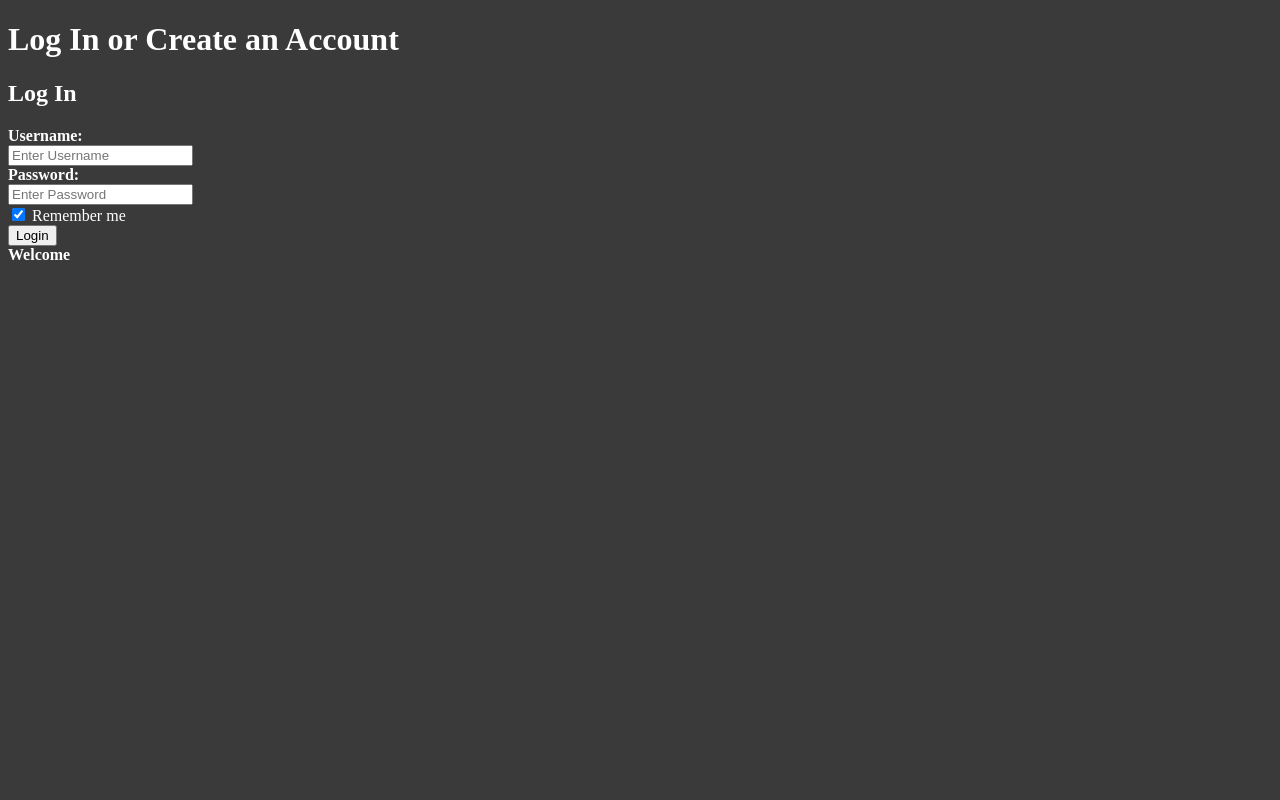
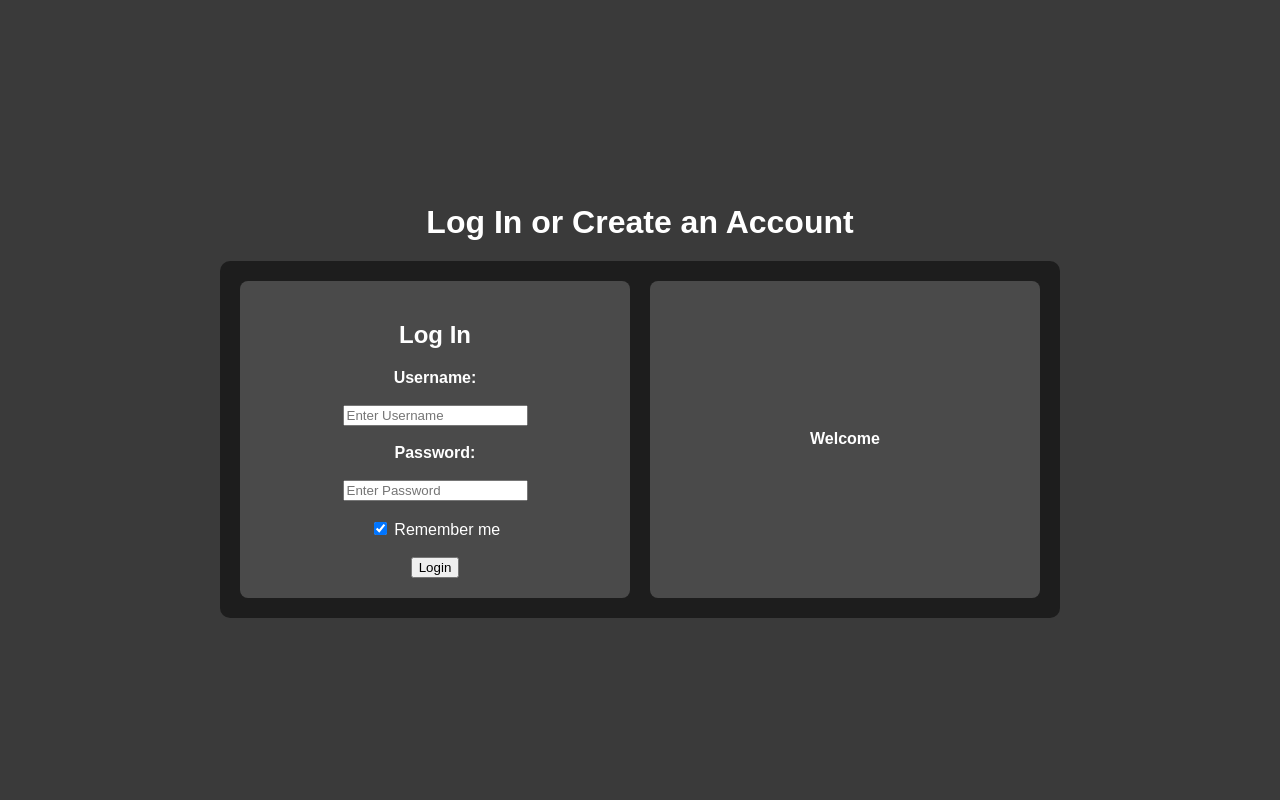
Before and after one commit to Larianter/Palendar, a Django app: template Palendar/palendar_app/templates/palendar_app/logIn.html in a window 1280 px wide. Run offline with Django 5.2, Linux system fonts and the light colour scheme; the template is opened without the code that fills it, so the values that code supplies are empty.

Commit message:
Login page, welcome message needs to be changed

```diff
--- a/Palendar/palendar_app/templates/palendar_app/logIn.html
+++ b/Palendar/palendar_app/templates/palendar_app/logIn.html
@@ -4,19 +4,60 @@
     <style>
       body {
         background-color: #3a3a3a;
+        font-family: Arial, sans-serif;
+        margin: 0;
+        height: 100vh;
+        display: flex;
+        align-items: center;
+        justify-content: center;
+        color: #ffffff;
       }
-      h1, h2, label, b {
+      .page-container {
+        text-align: center;
+        width: 100%;
+      }
+      h1 {
         color: #fff;
+        margin-bottom: 20px;
+      }
+      .parent-container {
+        background-color: rgba(0, 0, 0, 0.5);
+        padding: 20px;
+        border-radius: 10px;
+        display: grid;
+        grid-template-columns: 1fr 1fr; /* Two equal columns */
+        gap: 20px; /* Space between columns */
+        width: 80%;
+        max-width: 800px;
+        margin: auto;
+      }
+      .grid-child-element-LogIn, .grid-child-element-Welcome {
+        background-color: #4a4a4a;
+        padding: 20px;
+        border-radius: 8px;
+        display: flex;
+        flex-direction: column;
+        align-items: center;
+        justify-content: center;
+        min-height: 200px; /* Ensures both are the same size */
+      }
+      .grid-child-element-Welcome {
+        text-align: center;
+      }
+      .welcome-text-container {
+        padding: 10px;
+        border-radius: 5px;
       }
     </style>
     <title>Log In or Create an Account</title>
   </head>
   <body>
-    <h1>Log In or Create an Account</h1>
-    <form action="action_page.php" method="post">
-      <div class="grid-container-element">
-        <h2>Log In</h2>
+    <div class="page-container">
+      <h1>Log In or Create an Account</h1>
+      <div class="parent-container">
+        <!-- Log In Section -->
         <div class="grid-child-element-LogIn">
+          <h2>Log In</h2>
           <label for="uname"><b>Username:</b></label><br>
           <input type="text" placeholder="Enter Username" name="uname" required><br>
 
@@ -29,10 +70,14 @@
 
           <button type="submit">Login</button>
         </div>
+
+        <!-- Welcome Section -->
         <div class="grid-child-element-Welcome">
-          <label for="welcome"><b>Welcome</b></label>
+          <div class="welcome-text-container">
+            <label for="welcome"><b>Welcome</b></label>
+          </div>
         </div>
       </div>
-    </form>
+    </div>
   </body>
 </html>
```
